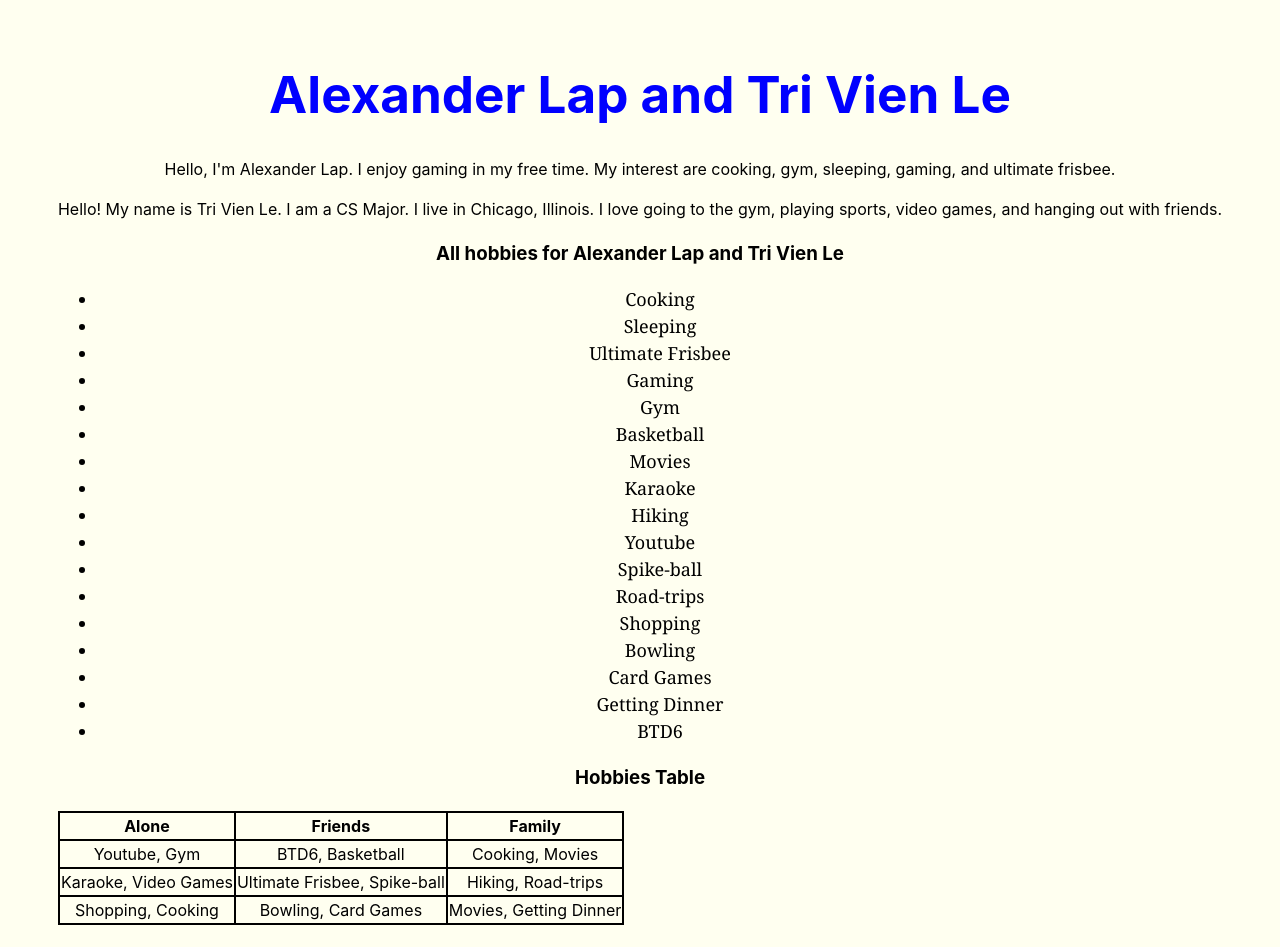
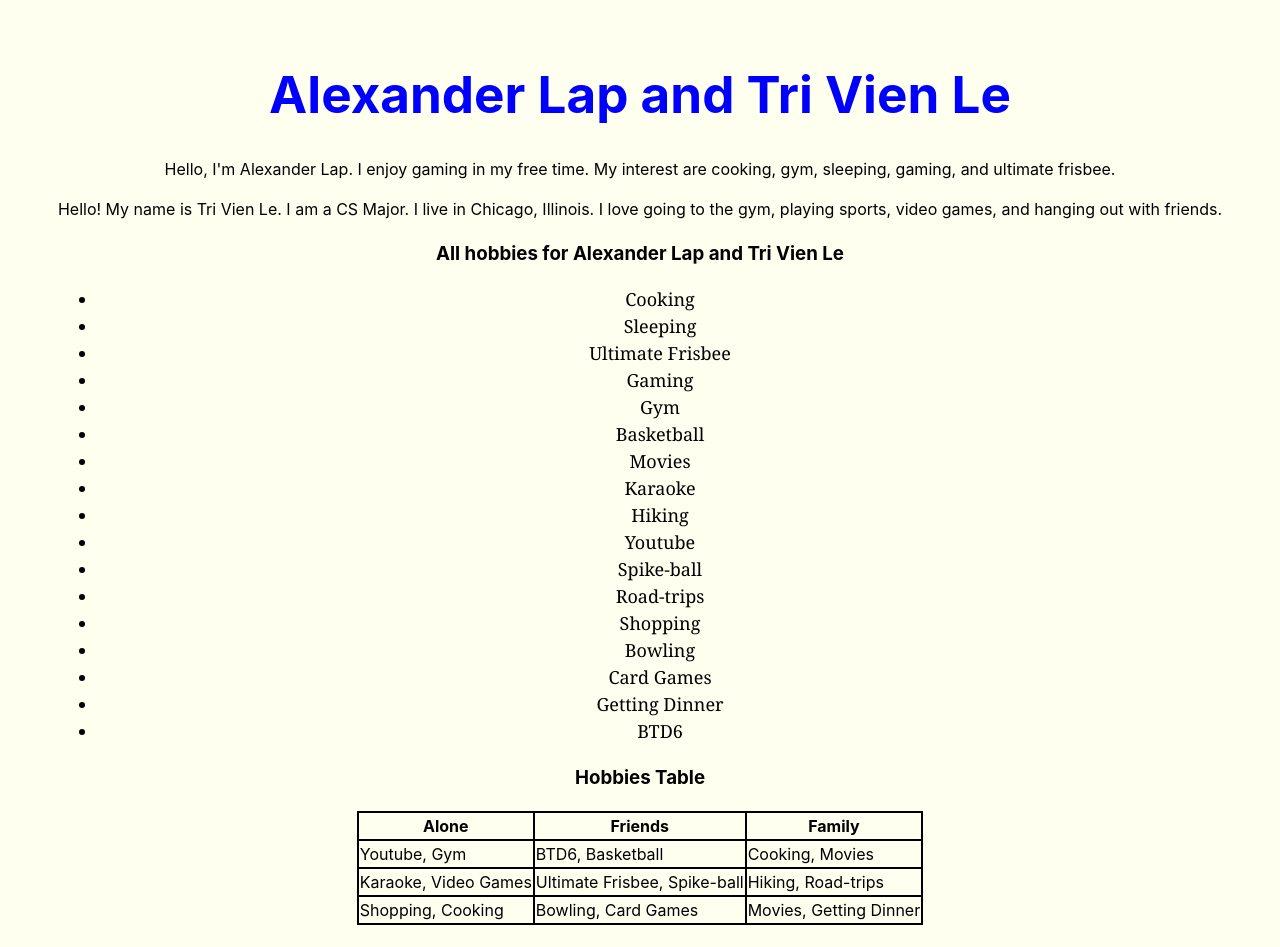
Before and after one commit to Nexus1801/assignment2webpage, a React (Vite) app: page / in a window 1280 px wide. Shown: the top 947 px of the page. Built offline with nearby package versions, Linux system fonts and the light colour scheme.

Commit message:
Update App.tsx

```diff
--- a/src/App.tsx
+++ b/src/App.tsx
@@ -21,7 +21,7 @@ function App() {
             <h3>All hobbies for Alexander Lap and Tri Vien Le</h3>
             <List/>
             <h3>Hobbies Table</h3>
-            <Table/>
+            <center><Table/></center>
             <Form/>
         </>
     )
```
